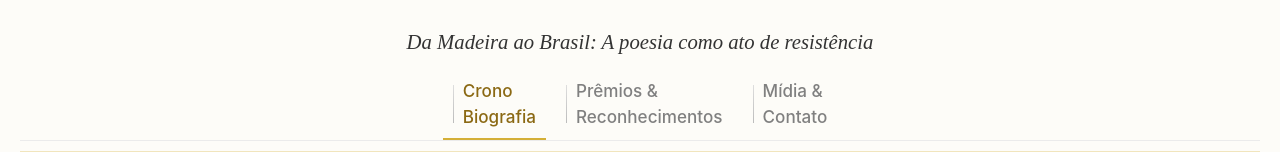
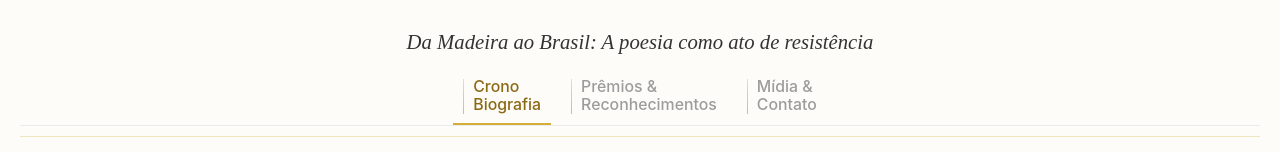
Before and after one commit to telesverasdalila-spec/dalilapoeta, a Next.js app: page / in a window 1280 px wide. Shown: the part 779-931 px from the top of the page. Built offline with nearby package versions, Linux system fonts and the light colour scheme.

Commit message:
Task 118: calibrate main menus for improved aesthetics (color, size, line-height)

```diff
--- a/src/app/globals.css
+++ b/src/app/globals.css
@@ -153,13 +153,15 @@ body {
    v5 diamante; v6 linha fina 2px (aprovada); v7 fio de 1px (no ar).
    v8 refinamentos de cor/régua (olhar de ourives): respiro da régua no celular,
    tabs-mãe #333 -> #808080, décadas #333 -> #b3b3b3 (régua mais leve).
+   v9 calibragem pedida pela autora (Task 118): menus principais mais leves —
+   cinza #808080 -> #9c9c9c, fonte 0.95 -> 0.88rem, entrelinhas 1.15 (rótulos de 2 linhas).
    ⚠️ Vale para os 3 eixos de uma vez (Vida, Obra e Movimento usam .tabs-principal).
    ⚠️ Só estética — chaves internas das tabs e conteúdo que abre por padrão não mudam. */
 .tab-btn {
   font-family: 'Inter', sans-serif;
-  font-size: 0.95rem; /* Task 80: um degrau menor (era 1.05) — equilíbrio com título e sub-abas */
+  font-size: 0.88rem; /* Task 118: mais um degrau menor (era 0.95) — pedido da autora */
   font-weight: 500;
-  color: #808080; /* Task 113 v8: cinza médio (era #333) — hierarquia fica no dourado da aba ativa */
+  color: #9c9c9c; /* Task 118: clareada (era #808080) — hierarquia segue no dourado da aba ativa */
   cursor: pointer;
   padding: 8px 10px;
   border: none;
@@ -171,7 +173,9 @@ body {
   align-items: center;
   gap: 9px;
   text-align: left;
-  /* sem line-height próprio: herda o respiro original entre as letras (v4 desfez o 1.3 da v3) */
+  /* Task 118: entrelinhas mais juntas nos rótulos de 2 linhas (pedido da autora;
+     nota histórica: a v3 já usou 1.3 e foi desfeito por apertar demais) */
+  line-height: 1.15;
 }
 .tab-btn::before {
   content: "";
```
Also changed, not shown: LEIA-ME.txt, 1 other file (tests, documents, lock files or other folders).
